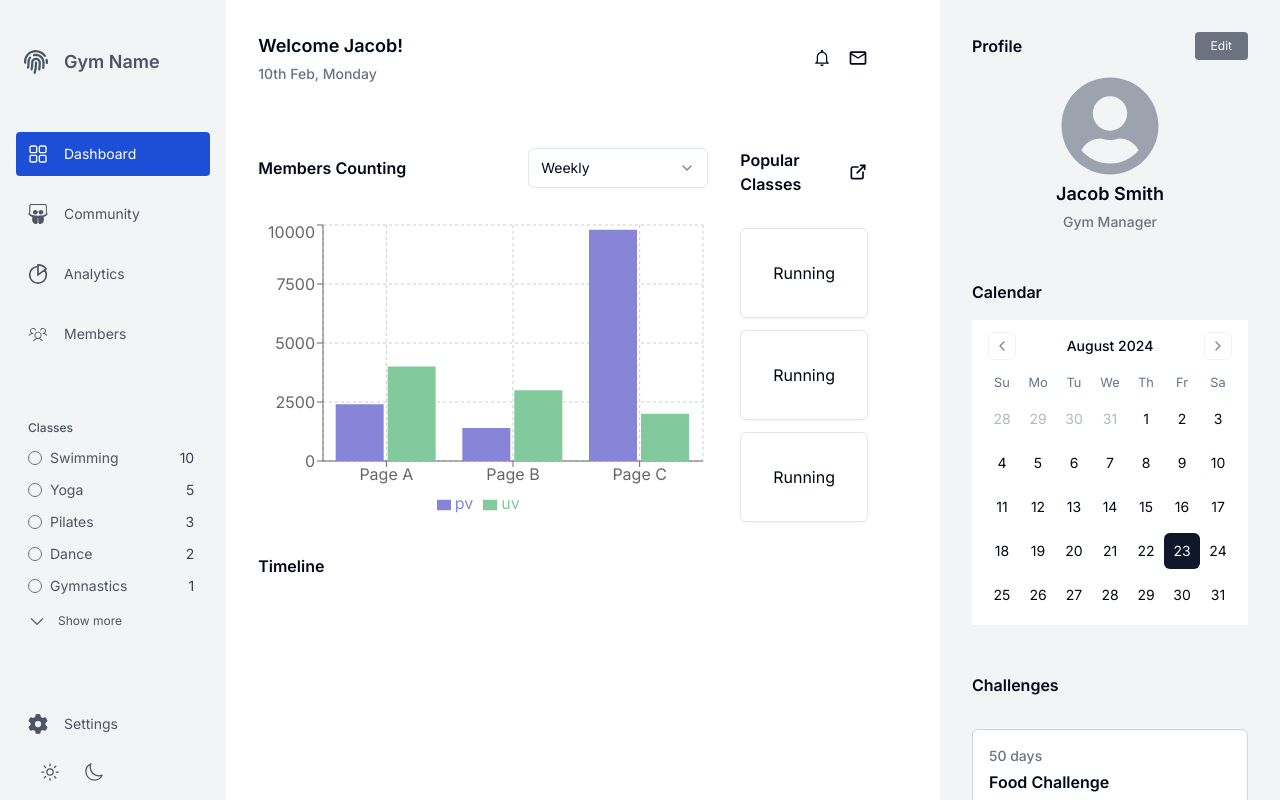
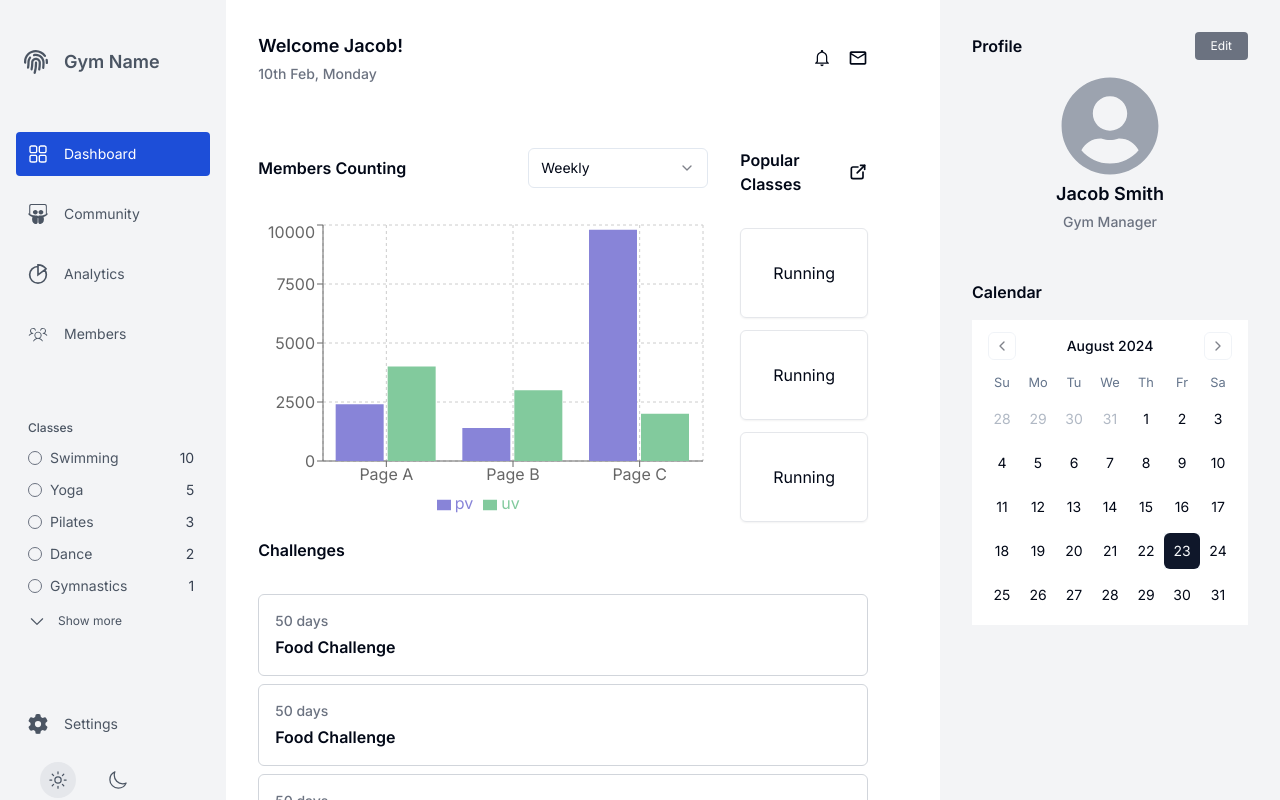
Before and after one commit to apella1/gym_management_dashboard, a Next.js app: page /dashboard in a window 1280 px wide. Shown: the top 800 px of the page. Built offline with nearby package versions, Linux system fonts and the light colour scheme.

Commit message:
feat(ui): add theme switcher

```diff
--- a/app/dashboard/page.tsx
+++ b/app/dashboard/page.tsx
@@ -9,12 +9,11 @@ export default function Dashboard() {
     <main className="flex space-x-10">
       <section className="basis-2/3 flex flex-col space-y-4 p-8">
         <DashboardHeader />
-        <Timeline />
+        <Challenges />
       </section>
       <section className="basis-1/3 flex flex-col space-y-4 bg-gray-100 p-8">
         <UserProfile />
         <ActivitiesCalendar />
-        <Challenges />
       </section>
     </main>
   );
--- a/components/ui/Sidebar.tsx
+++ b/components/ui/Sidebar.tsx
@@ -6,10 +6,10 @@ import { usePathname } from "next/navigation";
 import { FaFingerprint, FaSlideshare } from "react-icons/fa";
 import { FaGear } from "react-icons/fa6";
 import { GrAnalytics } from "react-icons/gr";
-import { IoMoonOutline, IoSunnyOutline } from "react-icons/io5";
 import { PiCaretDown, PiUsersThreeLight } from "react-icons/pi";
 import { RxDashboard } from "react-icons/rx";
 import ClassItem from "../dashboard/ClassItem";
+import ThemeSwitcher from "./ThemeSwitcher";
 
 const sidebarNavItems: SidebarNavItem[] = [
   {
@@ -95,14 +95,7 @@ export default function SideBar() {
               <p className="text-sm">{settingNavItem.title}</p>
             </div>
           </Link>
-          <div className="flex items-center space-x-6 pl-6">
-            <button>
-              <IoSunnyOutline className="text-xl" />
-            </button>
-            <button>
-              <IoMoonOutline className="text-xl" />
-            </button>
-          </div>
+          <ThemeSwitcher />
         </section>
       </section>
     </section>
--- /dev/null
+++ b/components/ui/ThemeSwitcher.tsx
@@ -0,0 +1,42 @@
+"use client";
+
+import { useState } from "react";
+
+import { IoMoonOutline, IoSunnyOutline } from "react-icons/io5";
+
+enum Theme {
+  Light = "light",
+  Dark = "dark",
+}
+
+export default function ThemeSwitcher() {
+  const [theme, setTheme] = useState<Theme>(Theme.Light);
+
+  const toggleTheme = () => {
+    if (theme === Theme.Light) {
+      setTheme(Theme.Dark);
+    } else {
+      setTheme(Theme.Light);
+    }
+  };
+
+  const isDarkMode = theme === Theme.Dark;
+  const isLightMode = theme === Theme.Light;
+
+  return (
+    <div className="flex items-center space-x-6 pl-6">
+      <button
+        onClick={toggleTheme}
+        className={`p-2 ${isLightMode && "bg-gray-200 rounded-full"}`}
+      >
+        <IoSunnyOutline className="text-xl" />
+      </button>
+      <button
+        onClick={toggleTheme}
+        className={`p-2 ${isDarkMode && "bg-gray-200 p-2 rounded-full"}`}
+      >
+        <IoMoonOutline className={`text-xl`} />
+      </button>
+    </div>
+  );
+}
```
